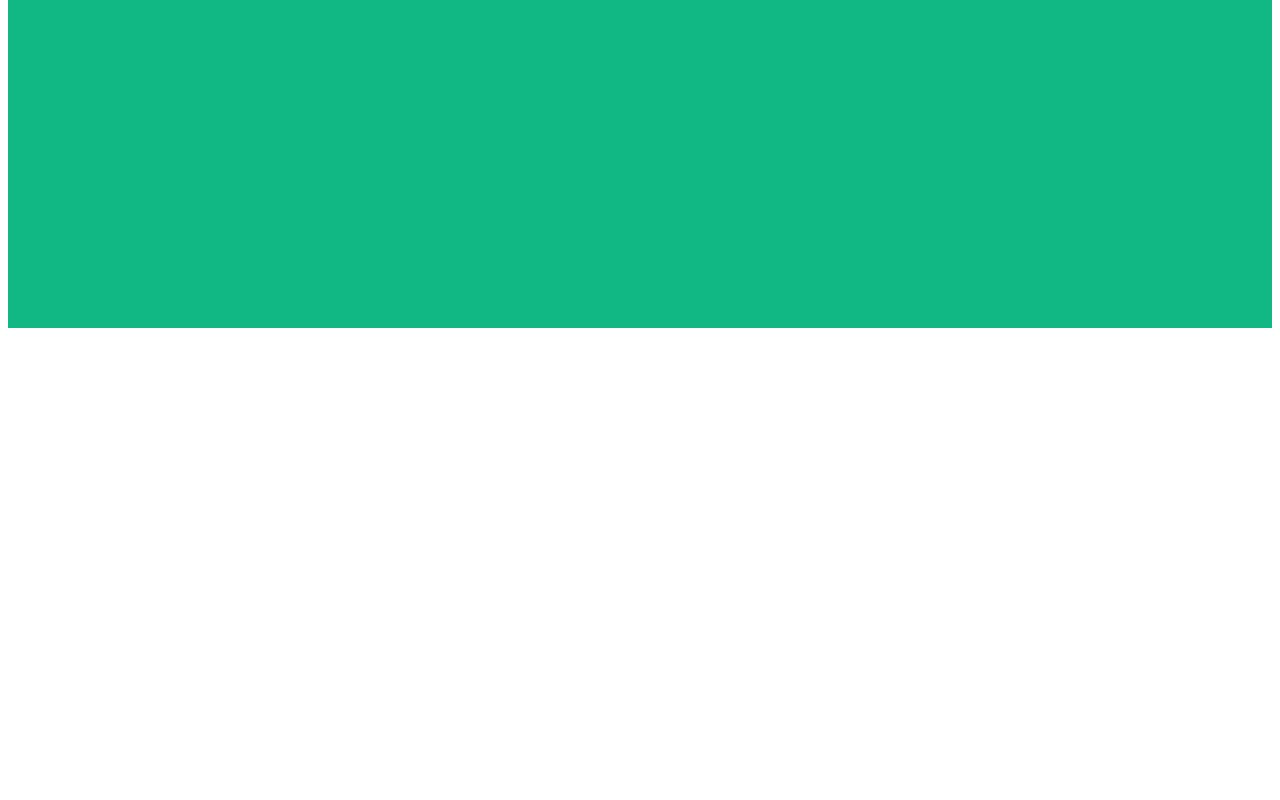
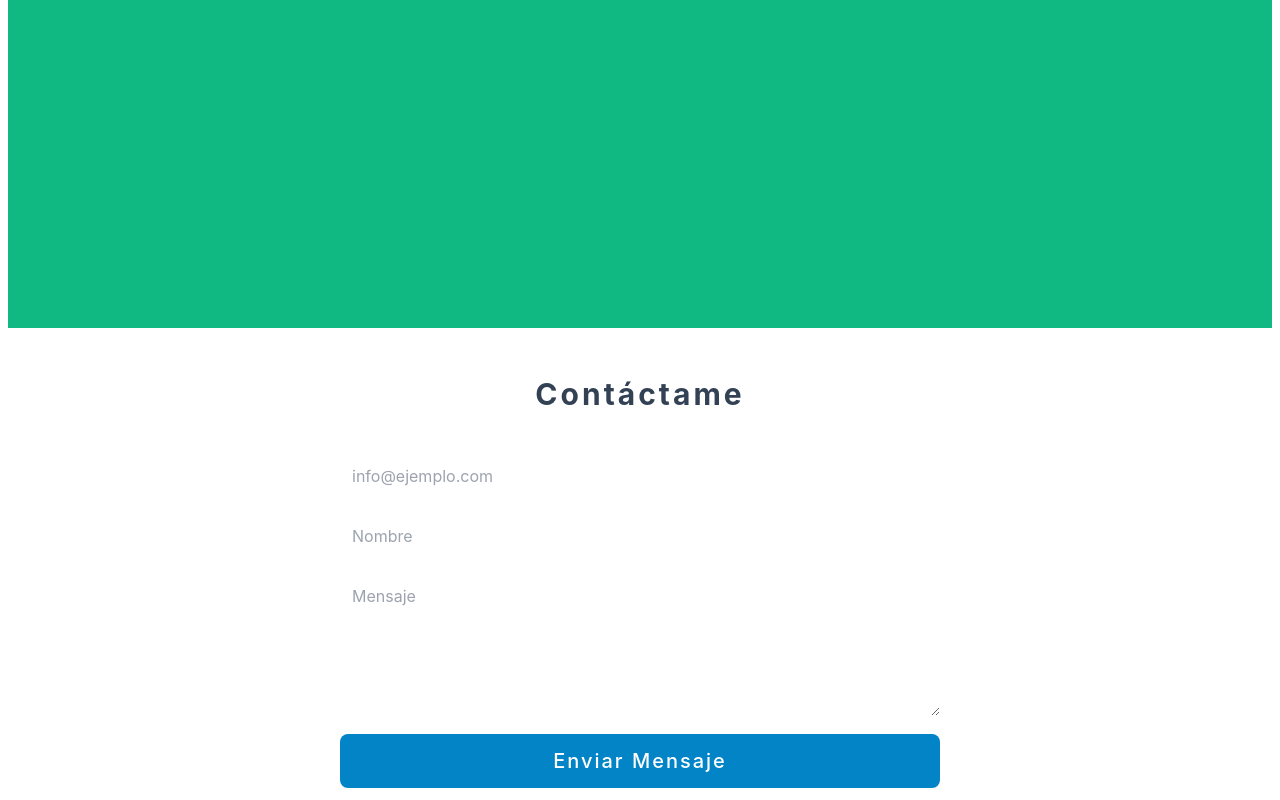
Before and after one commit to walterporta/portfoliowp, a React (Vite) app: page / in a window 1280 px wide. Shown: the part 2144-2944 px from the top of the page. Before the commit the page ends 2472 px from the top, so only its background shows below. Built offline with nearby package versions, Linux system fonts and the light colour scheme.

Commit message:
empezamos contacto

```diff
--- a/src/components/Contact.jsx
+++ b/src/components/Contact.jsx
@@ -0,0 +1,49 @@
+const Contact = () => {
+  return (
+    <div>
+      <h3 class="text-3xl text-slate-700 dark:text-white mt-12 mb-10 px-10 font-bold tracking-widest text-center">
+        Contáctame
+      </h3>
+
+      <section class="flex flex-col w-[90%] m-auto" id="contacto">
+        <form action="" class="w-[90%] md:max-w-[600px] m-auto">
+          <div>
+            <input
+              placeholder="info@ejemplo.com"
+              type="email"
+              name="email"
+              id="email"
+              class="p-3 w-full rounded-lg focus:outline-none focus:ring focus:ring-blue-400"
+            />
+          </div>
+
+          <div class="py-3">
+            <input
+              type="text"
+              name="nombre"
+              id="nombre"
+              placeholder="Nombre"
+              class="p-3 w-full rounded-lg focus:outline-none focus:ring focus:ring-blue-400"
+            />
+          </div>
+
+          <div>
+            <textarea
+              name="msj"
+              id="msj"
+              rows="5"
+              placeholder="Mensaje"
+              class="p-3 w-full rounded-lg focus:outline-none focus:ring focus:ring-blue-400"
+            ></textarea>
+          </div>
+          <div class="my-3">
+            <button class="bg-sky-600 text-white p-3 w-full rounded-lg text-xl tracking-widest">
+              Enviar Mensaje
+            </button>
+          </div>
+        </form>
+      </section>
+    </div>
+  );
+};
+export default Contact;
--- a/src/views/Home.jsx
+++ b/src/views/Home.jsx
@@ -3,6 +3,7 @@ import NavBar from "../components/Navbar";
 import Landing from "../components/Landing";
 import About from "../components/About";
 import ProjectsSections from "../components/ProjectsSections";
+import Contact from "../components/Contact";
 
 
 const Home = () => {
@@ -13,6 +14,7 @@ const Home = () => {
             <Landing id="landing"/>
             <About id="about" />
             <ProjectsSections id="projectsSections" />
+            <Contact />
         </div>
     );
 };
```
